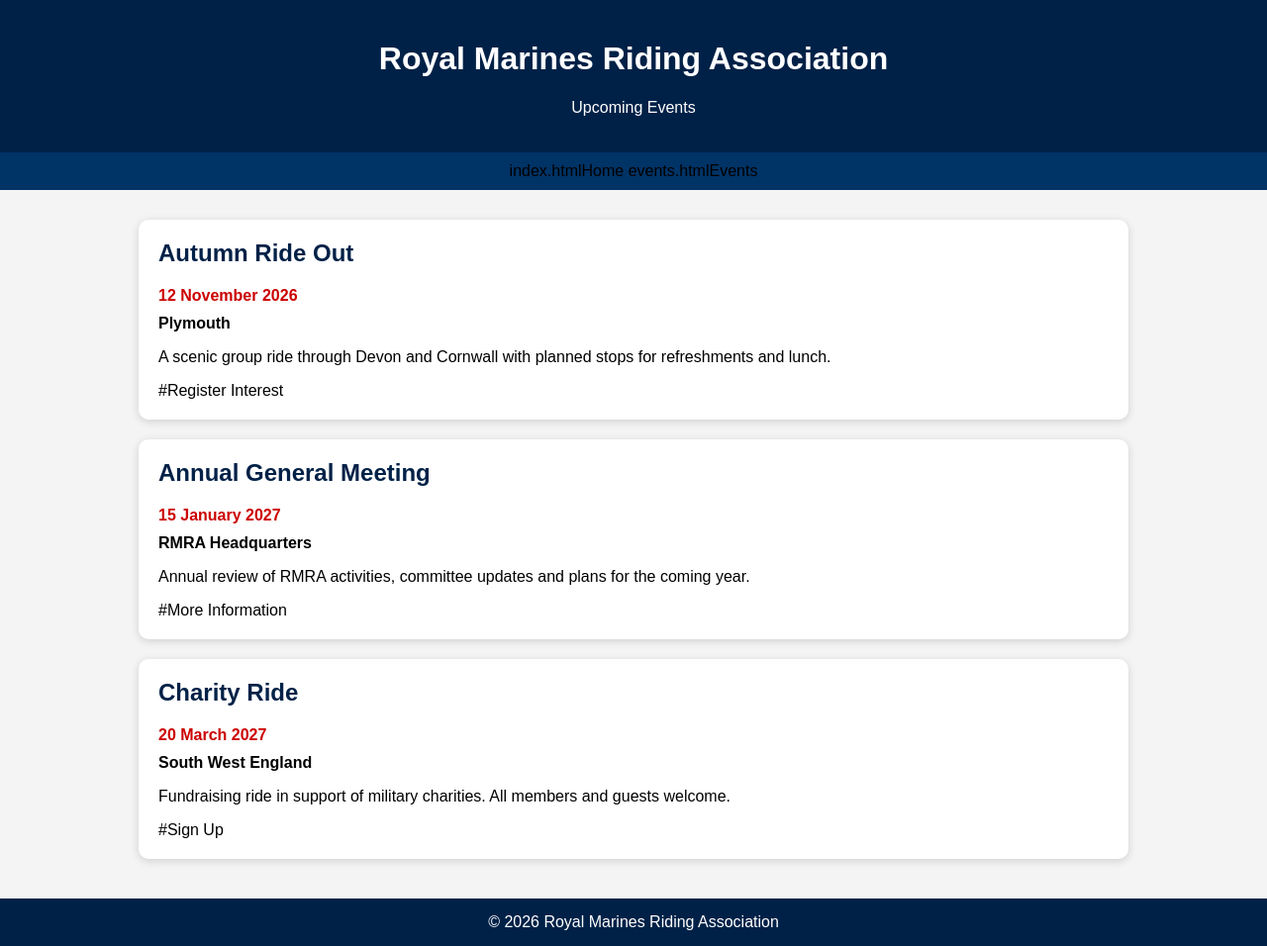
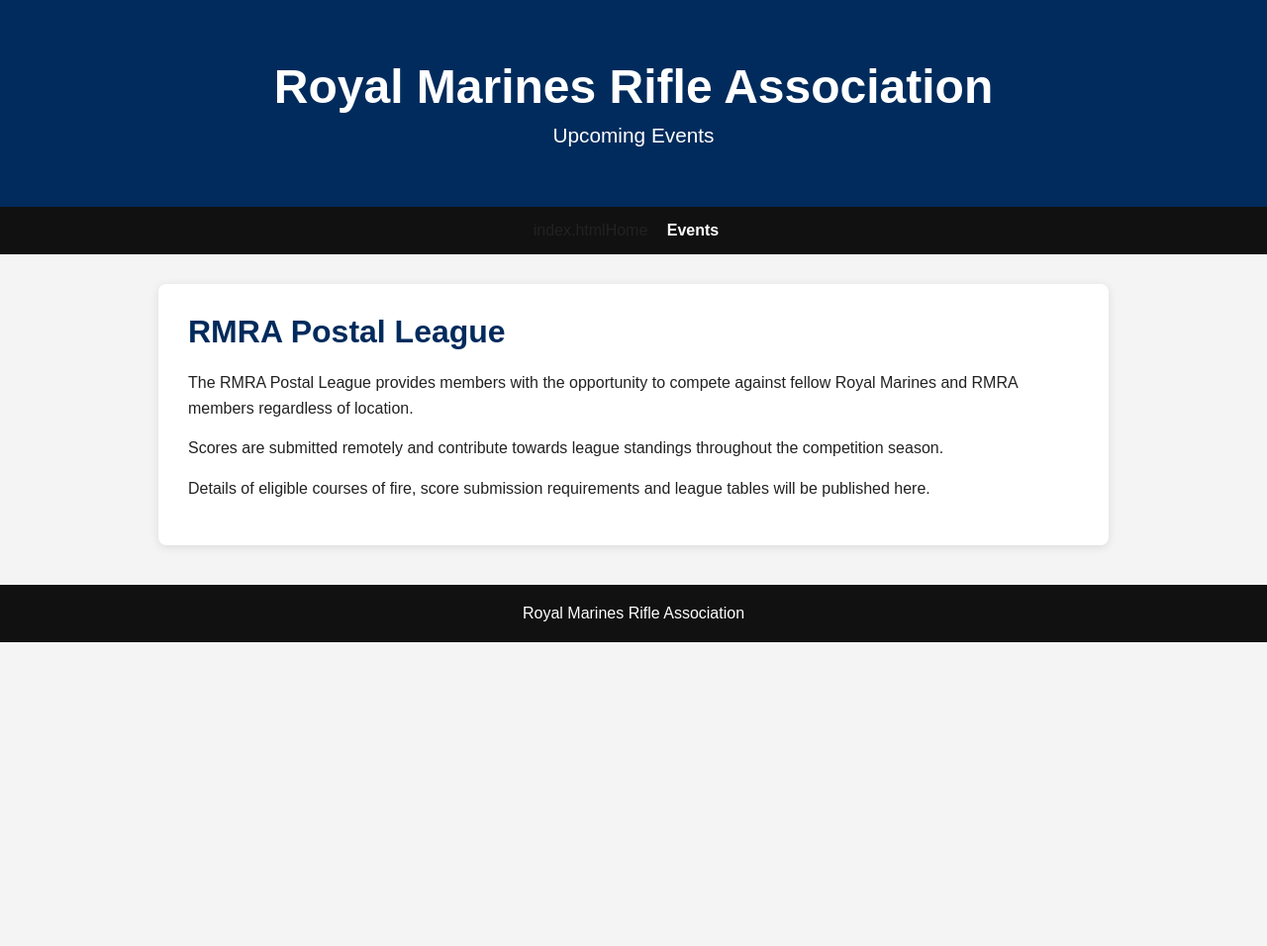
Before and after one commit to d4zhmb95zs-collab/rmra-website, a plain HTML site: page events.html in a window 1280 px wide. Shown: the whole page at 99% size. After the commit the page ends 800 px from the top, so only its background shows below. Drawn offline with Linux system fonts and the light colour scheme.

Commit message:
Refactor events.html for improved structure and content
Updated event details and modified styling for better layout.

```diff
--- a/events.html
+++ b/events.html
@@ -6,141 +6,127 @@
 <title>RMRA Events</title>
 
 <style>
-        body {
-            font-family: Arial, sans-serif;
-            background-color: #f4f4f4;
-            margin: 0;
-            padding: 0;
+
+*{
+    margin:0;
+    padding:0;
+    box-sizing:border-box;
 }
 
-        header {
-            background-color: #002147;
-            color: white;
-            padding: 20px;
-            text-align: center;
+body{
+    font-family:Arial, sans-serif;
+    background:#f4f4f4;
+    color:#222;
 }
 
-        nav {
-            background-color: #003366;
-            padding: 10px;
-            text-align: center;
+header{
+    background:#002b5c;
+    color:white;
+    text-align:center;
+    padding:60px 20px;
 }
 
-        nav a {
-            color: white;
-            text-decoration: none;
-            margin: 0 15px;
-            font-weight: bold;
+header h1{
+    font-size:3rem;
+    margin-bottom:10px;
 }
 
-        nav a:hover {
-            color: #ffd700;
+header p{
+    font-size:1.3rem;
 }
 
-        .container {
-            width: 90%;
-            max-width: 1000px;
-            margin: 30px auto;
+nav{
+    background:#111;
+    text-align:center;
+    padding:15px;
 }
 
-        .event-card {
-            background: white;
-            border-radius: 10px;
-            padding: 20px;
-            margin-bottom: 20px;
-            box-shadow: 0 2px 8px rgba(0,0,0,0.15);
+nav a{
+    color:white;
+    text-decoration:none;
+    font-weight:bold;
+    margin:0 15px;
 }
 
-        .event-card h2 {
-            margin-top: 0;
-            color: #002147;
+nav a:hover{
+    color:#d4af37;
 }
 
-        .event-date {
-            color: #cc0000;
-            font-weight: bold;
-            margin-bottom: 10px;
+.container{
+    max-width:1000px;
+    margin:30px auto;
+    padding:0 20px;
 }
 
-        .event-location {
-            font-weight: bold;
-            margin-bottom: 10px;
+.event{
+    background:white;
+    border-radius:8px;
+    padding:30px;
+    box-shadow:0 2px 10px rgba(0,0,0,0.1);
 }
 
-        footer {
-            background-color: #002147;
-            color: white;
-            text-align: center;
-            padding: 15px;
-            margin-top: 40px;
+.event h2{
+    color:#002b5c;
+    margin-bottom:20px;
+    font-size:2rem;
 }
 
-        .join-button {
-            display: inline-block;
-            background-color: #002147;
-            color: white;
-            padding: 10px 20px;
-            text-decoration: none;
-            border-radius: 5px;
+.event p{
+    margin-bottom:15px;
+    line-height:1.6;
 }
 
-        .join-button:hover {
-            background-color: #003f88;
+footer{
+    background:#111;
+    color:white;
+    text-align:center;
+    padding:20px;
+    margin-top:40px;
 }
+
 </style>
 </head>
 
 <body>
 
 <header>
-    <h1>Royal Marines Riding Association</h1>
+    <h1>Royal Marines Rifle Association</h1>
     <p>Upcoming Events</p>
 </header>
 
 <nav>
     index.htmlHome</a>
-    events.htmlEvents</a>
+    <a href="events.html">Events</a>
 </nav>
 
 <div class="container">
 
-    <div class="event-card">
-        <h2>Autumn Ride Out</h2>
-        <div class="event-date">12 November 2026</div>
-        <div class="event-location">Plymouth</div>
+    <div class="event">
+
+        <h2>RMRA Postal League</h2>
+
         <p>
-            A scenic group ride through Devon and Cornwall with planned stops
-            for refreshments and lunch.
+            The RMRA Postal League provides members with the opportunity to
+            compete against fellow Royal Marines and RMRA members regardless
+            of location.
         </p>
-        #Register Interest</a>
-    </div>
 
-    <div class="event-card">
-        <h2>Annual General Meeting</h2>
-        <div class="event-date">15 January 2027</div>
-        <div class="event-location">RMRA Headquarters</div>
         <p>
-            Annual review of RMRA activities, committee updates and plans
-            for the coming year.
+            Scores are submitted remotely and contribute towards league
+            standings throughout the competition season.
         </p>
-        #More Information</a>
-    </div>
 
-    <div class="event-card">
-        <h2>Charity Ride</h2>
-        <div class="event-date">20 March 2027</div>
-        <div class="event-location">South West England</div>
         <p>
-            Fundraising ride in support of military charities. All members
-            and guests welcome.
+            Details of eligible courses of fire, score submission
+            requirements and league tables will be published here.
         </p>
-        #Sign Up</a>
+
     </div>
 
 </div>
 
 <footer>
-    © 2026 Royal Marines Riding Association
+    Royal Marines Rifle Association
 </footer>
 
 </body>
```
Lines whose indentation alone changed are shown as unchanged.
